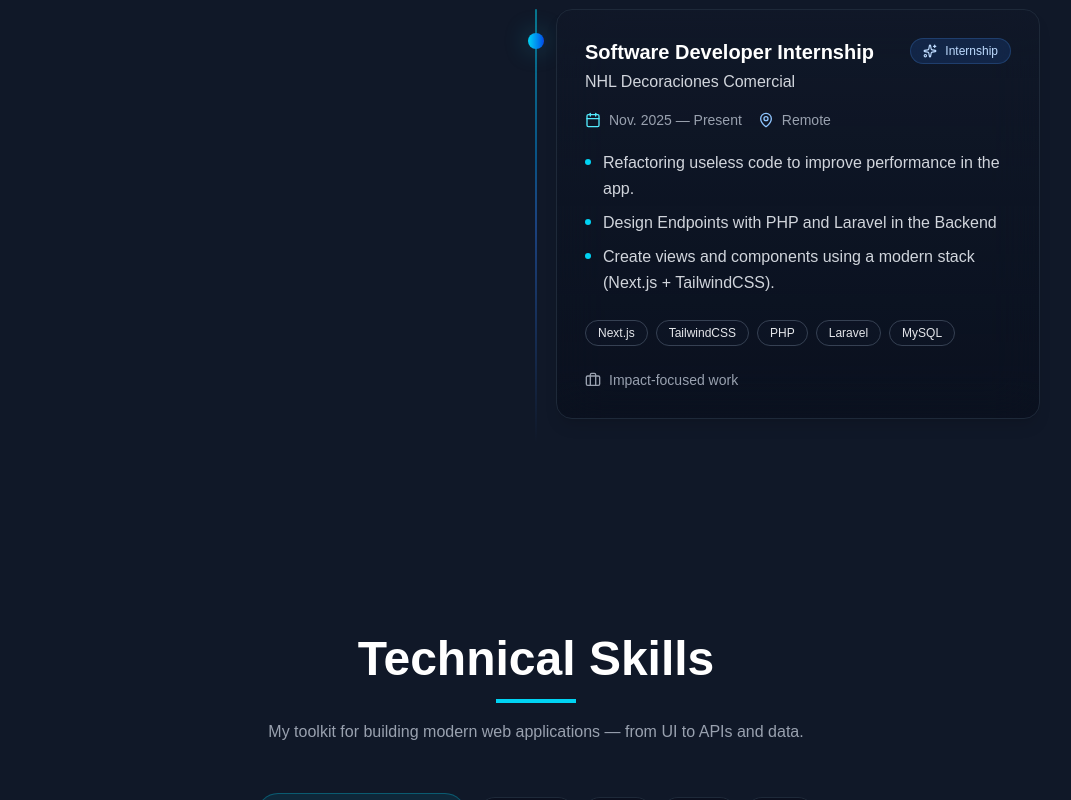
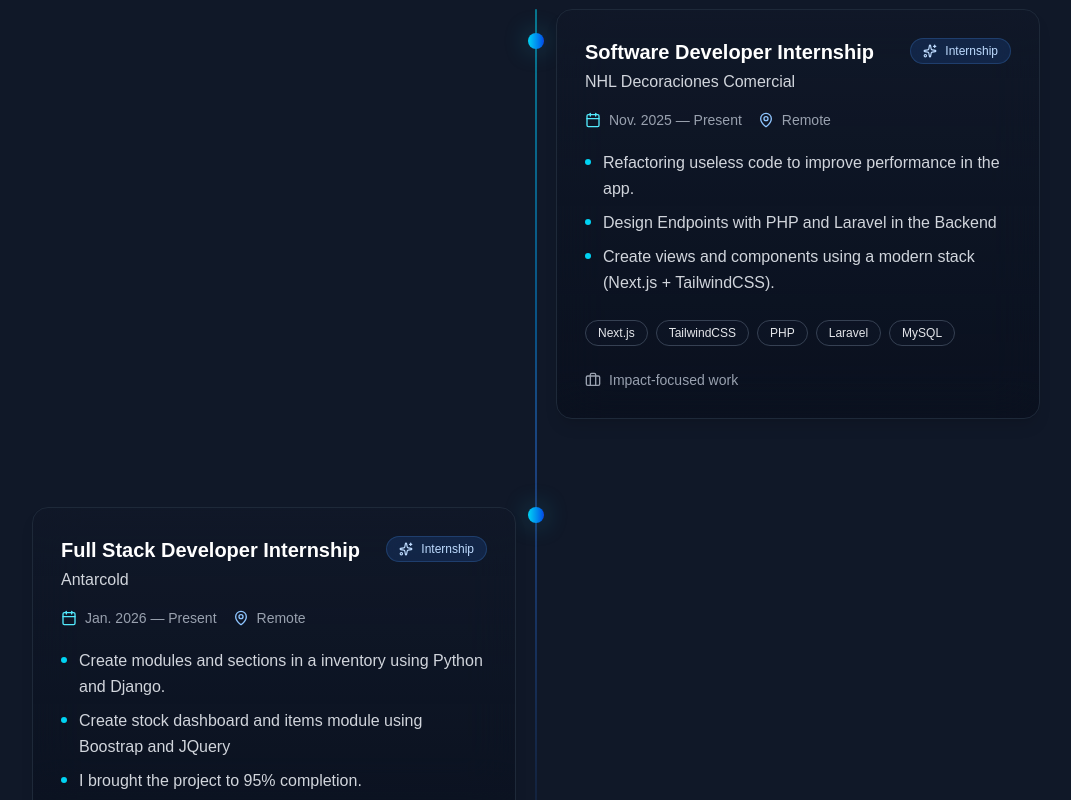
Before and after one commit to KevCast1604/portfolio, a React (Vite) app: page / in a window 1280 px wide. Shown: the part 2000-2800 px from the top of the page, without its empty margins (104-1175 px from the left). Built offline with nearby package versions, Linux system fonts and the light colour scheme; no server answers; a web font is replaced by a local one.

Commit message:
feat: new experience and change focus and skills

```diff
--- a/src/components/sections/Experience.jsx
+++ b/src/components/sections/Experience.jsx
@@ -15,6 +15,20 @@ const EXPERIENCES = [
       "Create views and components using a modern stack (Next.js + TailwindCSS).",
     ],
     stack: ["Next.js", "TailwindCSS", "PHP", "Laravel", "MySQL"]
+  },
+  {
+    role: "Full Stack Developer Internship",
+    company: "Antarcold",
+    type: "Internship",
+    start: "Jan. 2026",
+    end: "Present",
+    location: "Remote",
+    highlights: [
+      "Create modules and sections in a inventory using Python and Django.",
+      "Create stock dashboard and items module using Boostrap and JQuery",
+      "I brought the project to 95% completion.",
+    ],
+    stack: ["Python", "Django", "PostgreSQL","Bootstrap", "JQuery"]
   }
 ];
 
--- a/src/components/sections/Skills.jsx
+++ b/src/components/sections/Skills.jsx
@@ -11,7 +11,7 @@ const Skills = memo(() => {
     {
       title: "Backend",
       icon: <Server className="w-6 h-6" />,
-      skills: ["Java", "Spring Boot", "Python", "FastAPI", "REST APIs", "JWT/Auth"],
+      skills: ["Java", "Spring Boot", "Python", "FastAPI", "Django", "REST APIs", "JWT/Auth"],
     },
     {
       title: "Database",
@@ -21,11 +21,11 @@ const Skills = memo(() => {
     {
       title: "Tooling",
       icon: <Wrench className="w-6 h-6" />,
-      skills: ["Git/GitHub", "Docker", "Postman", "Vercel"],
+      skills: ["Git/GitHub", "Docker", "Postman", "Vercel", "Google AI Studio"],
     },
   ];
 
-  const focus = ["Automation", "Python", "FastAPI", "Django"];
+  const focus = ["Python", "Django", "Prompt Engineering", "AI Agents"];
 
   return (
     <section id="skills" className="relative py-24 px-4 overflow-hidden bg-gradient-to-bfrom-gray-900/80 via-gray-950
```
